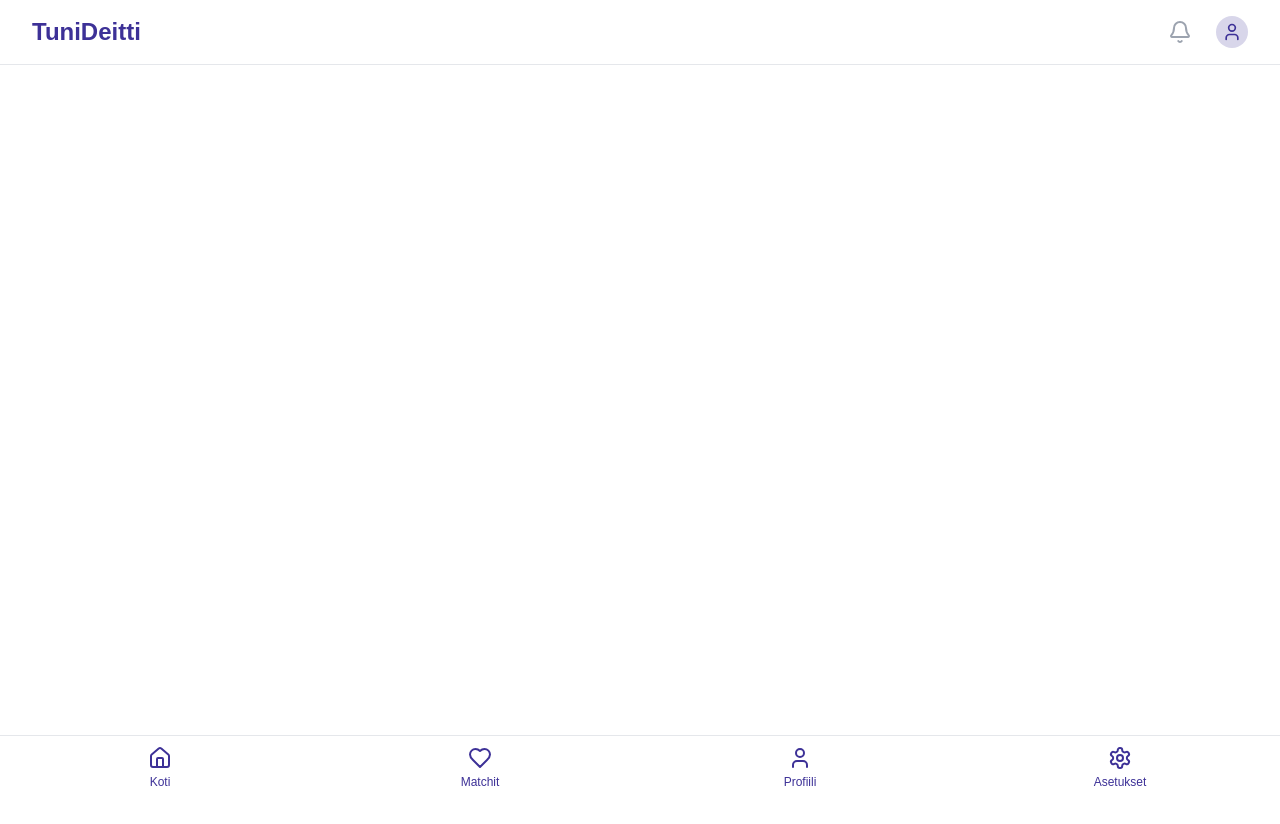
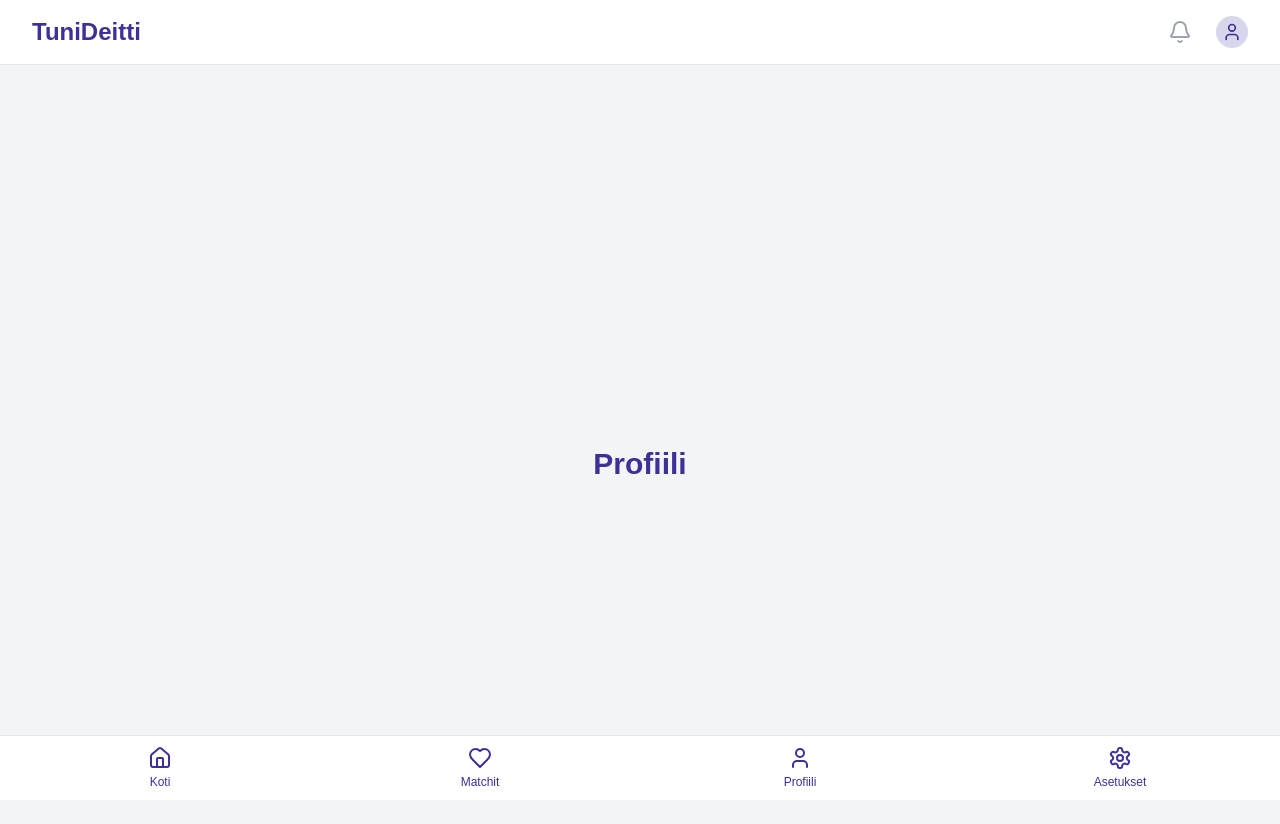
Before and after one commit to DeeGeeh/tuni-deitti, a Next.js app: page /profile in a window 1280 px wide. Shown: the top 824 px of the page. Before the commit the page ends 800 px from the top, so only its background shows below. Built offline with nearby package versions, Linux system fonts and the light colour scheme.

Commit message:
auth almost done

```diff
--- a/app/(app)/layout.tsx
+++ b/app/(app)/layout.tsx
@@ -5,10 +5,13 @@ import React, { useState, useEffect } from "react";
 import { usePathname } from "next/navigation";
 import AppNavbar from "../components/AppNavbar";
 import AppFooter from "../components/AppFooter";
+import { getAuth } from "firebase/auth";
 
 export default function AppLayout({ children }: { children: React.ReactNode }) {
   const pathname = usePathname();
   const [isMobileMenuOpen, setIsMobileMenuOpen] = useState(false);
+
+  const firebaseUser = getAuth().currentUser;
 
   // Close mobile menu when route changes
   useEffect(() => {
@@ -18,7 +21,7 @@ export default function AppLayout({ children }: { children: React.ReactNode }) {
   return (
     <div className="min-h-screen bg-background">
       {/* Top navigation bar */}
-      <AppNavbar />
+      <AppNavbar user={firebaseUser} />
 
       {/* Main content */}
       <main className="pt-16">{children}</main>
--- a/app/(app)/profile/page.tsx
+++ b/app/(app)/profile/page.tsx
@@ -2,5 +2,9 @@
 "use client";
 
 export default function DashboardApp() {
-  <h1>AppLayout</h1>;
+  return (
+    <div className="flex flex-col items-center justify-center min-h-screen bg-gray-100">
+      <h1 className="text-3xl font-bold text-tuni-blue">Profiili</h1>
+    </div>
+  );
 }
--- a/app/(app)/swipe/page.tsx
+++ b/app/(app)/swipe/page.tsx
@@ -1,5 +1,6 @@
 // MAIN SWIPING APP
 import SwipeableCard from "@/app/components/Profilecard";
+import { Auth } from "firebase/auth";
 
 export default function SwipePage() {
   return (
```
